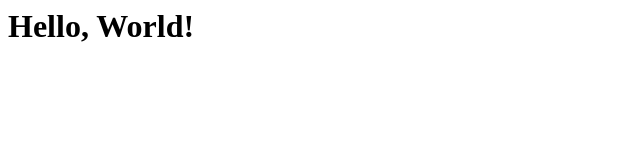
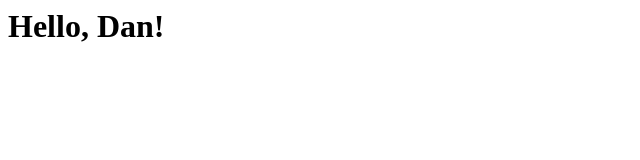
Before and after one commit to renegad33/website, a plain HTML site: page index.html in a window 1280 px wide. Shown: the full height of the page, 0-640 px from the left. Drawn offline with Linux system fonts and the light colour scheme.

Commit message:
Update from World to dan

```diff
--- a/index.html
+++ b/index.html
@@ -1 +1 @@
-<h1>Hello, World!</h1>
+<h1>Hello, Dan!</h1>
```
